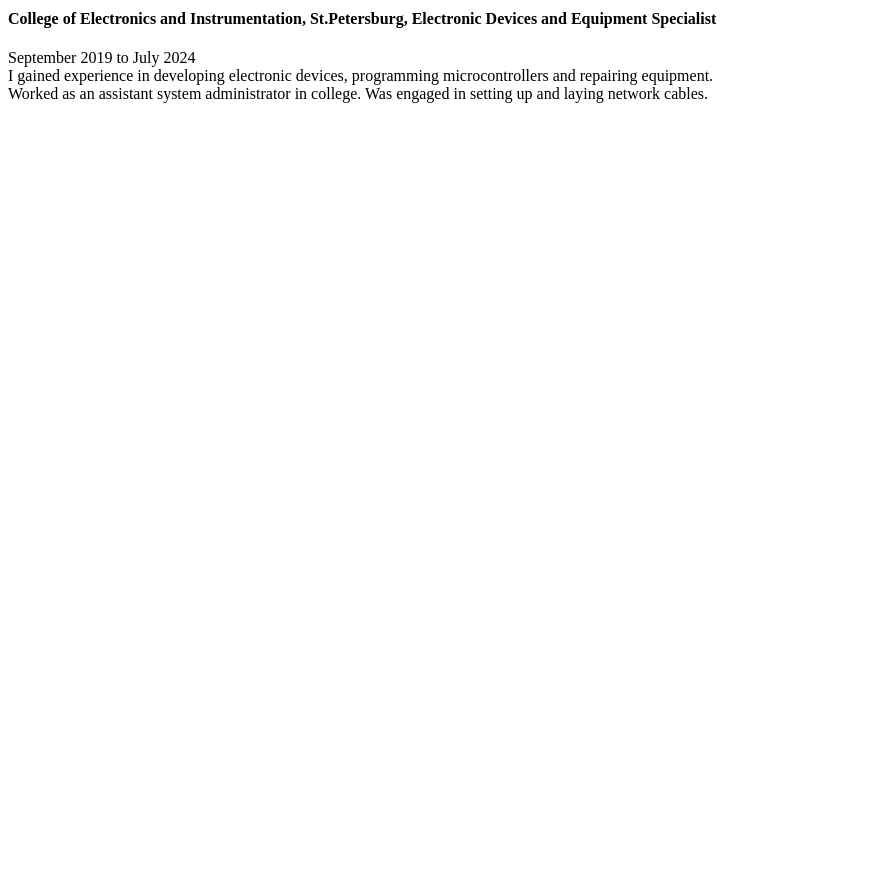
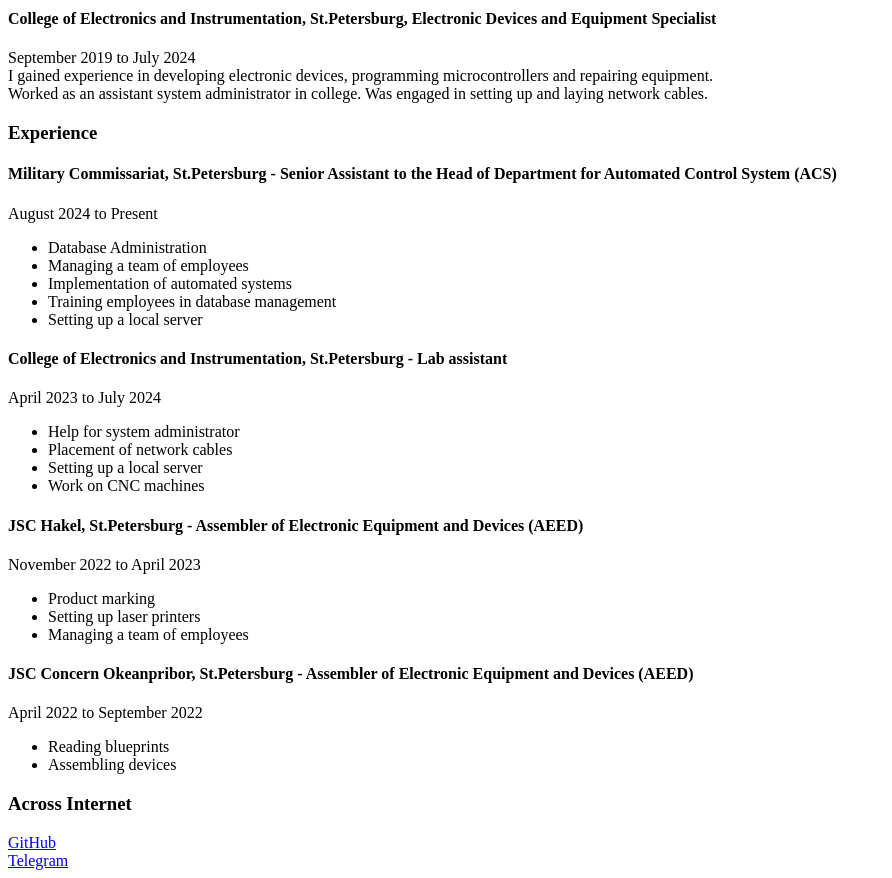
Before and after one commit to NikolaiNikitenok/Roadmap_projects, a plain HTML site: page index.html in a window 1280 px wide. Shown: the part 360-1238 px from the top of the page, without its empty margins (0-892 px from the left). Before the commit the page ends 800 px from the top, so only its background shows below. Drawn offline with Linux system fonts and the light colour scheme.

Commit message:
Update index.html

```diff
--- a/index.html
+++ b/index.html
@@ -36,6 +36,85 @@
         Worked as an assistant system administrator in college. Was engaged in setting up and laying network cables.
       </p>
     </section>
+
+    <section class="experience">
+      <h3 class="section_title">Experience</h3>
+
+      <article>
+        <h4>Military Commissariat, St.Petersburg - Senior Assistant to the Head of Department for Automated Control System (ACS)</h4>
+        <p>August 2024 to Present</p>
+        <ul>
+          <li>
+            Database Administration
+          </li>
+          <li>
+            Managing a team of employees
+          </li>
+          <li>
+            Implementation of automated systems
+          </li>
+          <li>
+            Training employees in database management
+          </li>
+          <li>
+            Setting up a local server
+          </li>
+        </ul>
+      </article>
+
+      <article>
+        <h4>College of Electronics and Instrumentation, St.Petersburg - Lab assistant</h4>
+        <p>April 2023 to July 2024</p>
+        <ul>
+          <li>
+            Help for system administrator
+          </li>
+          <li>
+            Placement of network cables
+          </li>
+          <li>
+            Setting up a local server
+          </li>
+          <li>
+            Work on CNC machines
+          </li>
+        </ul>
+      </article>
+
+      <article>
+        <h4>JSC Hakel, St.Petersburg - Assembler of Electronic Equipment and Devices (AEED)</h4>
+        <p>November 2022 to April 2023</p>
+        <ul>
+          <li>
+            Product marking
+          </li>
+          <li>
+            Setting up laser printers
+          </li>
+          <li>
+            Managing a team of employees
+          </li>
+        </ul>
+      </article>
+
+      <article>
+        <h4>JSC Concern Okeanpribor, St.Petersburg - Assembler of Electronic Equipment and Devices (AEED)</h4>
+        <p>April 2022 to September 2022</p>
+        <ul>
+          <li>
+            Reading blueprints
+          </li>
+          <li>
+            Assembling devices
+          </li>
+        </ul>
+      </article>
+    </section>
+    <section class="links">
+      <h3 class="section_title">Across Internet</h3>
+      <a href="https://github.com/NikolaiNikitenok">GitHub</a><br>
+      <a href="https://t.me/nikolalllkaa">Telegram</a>
+    </section>
   </main>
 </body>
 </html>
```
